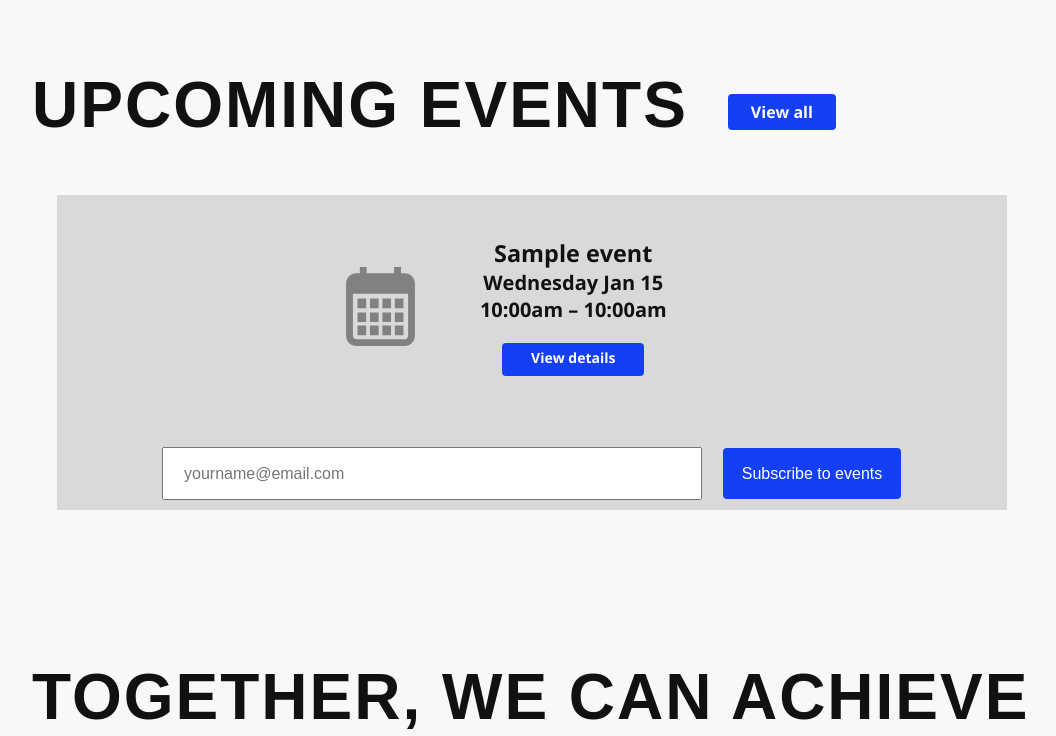
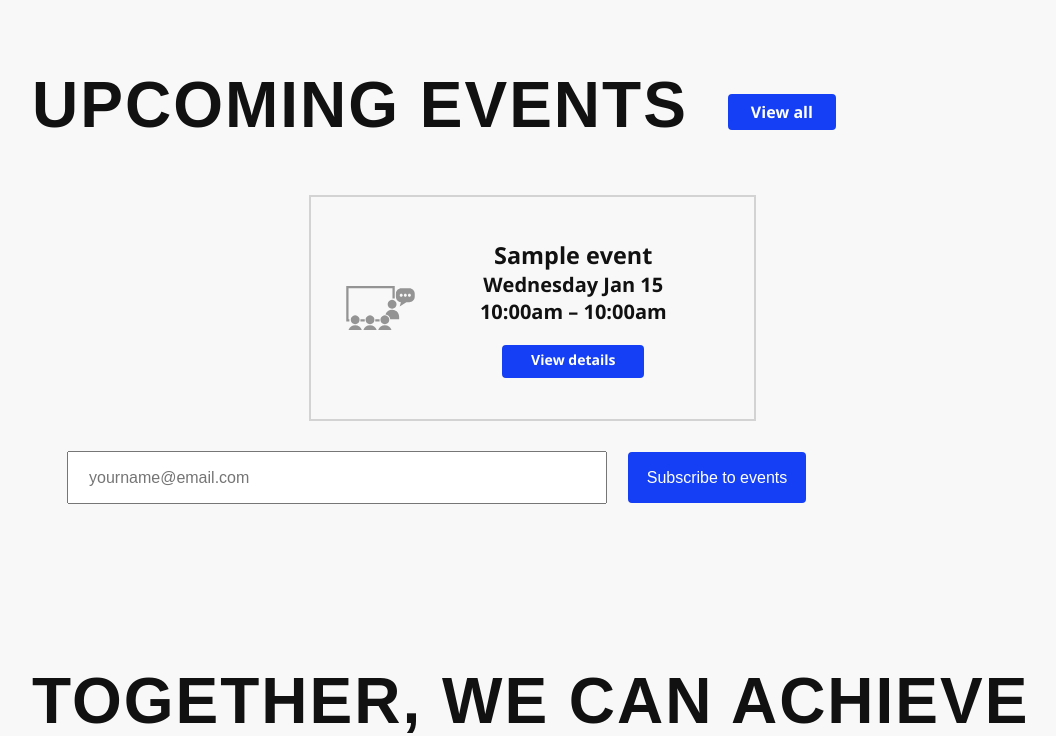
Before and after one commit to LiberationWarsaw/liberationwarsaw, a Django app: page / in a window 1280 px wide. Shown: the part 402-1138 px from the top of the page, without its empty margins (113-1169 px from the left). Run offline with Django 3.2, Linux system fonts and the light colour scheme; tables that the repository leaves empty hold one stand-in row (values such as "Sample post"); some libraries are stand-ins or nearby versions; some web fonts are replaced.

Commit message:
fixed calendar design, added icon and image fields for events

```diff
--- a/core/models.py
+++ b/core/models.py
@@ -17,6 +17,21 @@ class Event(models.Model):
     tags = models.ManyToManyField('Tag', blank=True)
     level = models.ManyToManyField('Level', blank=True)
     contact = models.EmailField(max_length=255)
+    image = models.ImageField(blank=True)
+    ICON_CHOICES = (
+        ('calendar', 'Calendar'),
+        ('save', 'Save'),
+        ('cube', 'Cube'),
+        ('protest', 'Protest'),
+        ('training', 'Training'),
+        ('social', 'Social'),
+    )
+    icon = models.CharField(
+        max_length=255,
+        choices=ICON_CHOICES,
+        default='calendar',
+    )
+
 
     def __str__(self):
         return self.title
--- a/core/static/style.css
+++ b/core/static/style.css
@@ -306,15 +306,11 @@ nav a.active {
 }
 
 .upcoming-events {
-  background-color: #d9d9d9;
+  background-color: #F8F8F8;
   width: 95%;
   height: auto;
   margin: 0 auto;
   margin-bottom: 150px;
-  display: flex;
-  flex-wrap: wrap;
-  align-items: center;
-  justify-content: center;
 }
 
 @media (max-width: 704px) {
@@ -332,12 +328,22 @@ nav a.active {
   }
 }
 
+.all-events {
+  display: flex;
+  flex-wrap: wrap;
+  align-items: center;
+  justify-content: center;
+  width: 100%;
+}
+
 .event {
   display: flex;
   justify-content: center;
   align-items: center;
   flex-direction: row;
   padding-left: 20px;
+  border: 2px solid #D3D3D3;
+  margin: 0px;
 }
 
 @media (max-width: 704px) {
@@ -444,8 +450,7 @@ nav a.active {
   border-radius: 4px;
 }
 
-.calendar-icon {
-  background-image: url(/static/images/calendar-icon.svg);
+.icon {
   background-position: center;
   background-size: contain;
   background-repeat: no-repeat;
@@ -456,27 +461,42 @@ nav a.active {
   margin-right: -12px;
 }
 
+.anonymous.icon {
+  background-image: url(/static/images/icons/anonymous.svg);
+}
+
+.calendar.icon {
+  background-image: url(/static/images/icons/training.svg);
+}
+
+.protest.icon {
+  background-image: url(/static/images/icons/protest.svg);
+}
+
+.save.icon {
+  background-image: url(/static/images/icons/save.svg);
+}
+
+.social.icon {
+  background-image: url(/static/images/icons/social.svg);
+}
+
+.training.icon {
+  background-image: url(/static/images/icons/training.svg);
+}
+
 @media (max-width: 704px) {
-  .calendar-icon {
+  .icon {
     display: none;
   }
 }
 
 @media (max-width: 800px) {
-  .calendar-icon {
+  .icon {
     display: none;
   }
 }
 
-
-@media (max-width: 704px) {
-  #event-3, #event-4 {
-    border: none;
-
-
-    display: none;
-  }
-}
 
 @media (max-width: 704px) {
   #event-1 {
--- a/core/templates/core/index.html
+++ b/core/templates/core/index.html
@@ -21,10 +21,10 @@
 
     <div class="upcoming-events">
 
+    <div class="all-events">
       {% for event in upcoming_events %}
-
         <div class="event" id="event-1">
-        <div class="calendar-icon"></div>
+          <div class="{{ event.icon }} icon"></div>
           <div class="event-details">
             <h3>{{ event.title }}</h3>
             <h4>{% format_dates start=event.start_time end=event.end_time multiline="true" %}</h4>
@@ -33,9 +33,8 @@
             </a>
           </div>
         </div>
-
         {% endfor %}
-
+      </div>
 
       <form method="post" id="subscribe-form" action="https://lists.liberationphilly.org/subscribe/campaigns">
         <input id="email-field" type="text" name="email" placeholder="yourname@email.com">
```
Also changed, not shown: core/migrations/0003_event_icon.py (added), core/migrations/0004_event_image.py (added), core/static/images/download.png (added), core/static/images/icons/anonymous.svg (added), core/static/images/icons/calendar.svg (added), core/static/images/icons/protest.svg (added), core/static/images/icons/save.svg (added), core/static/images/icons/social.svg (added), core/static/images/icons/training.svg (added). Lines whose indentation alone changed are shown as unchanged.
